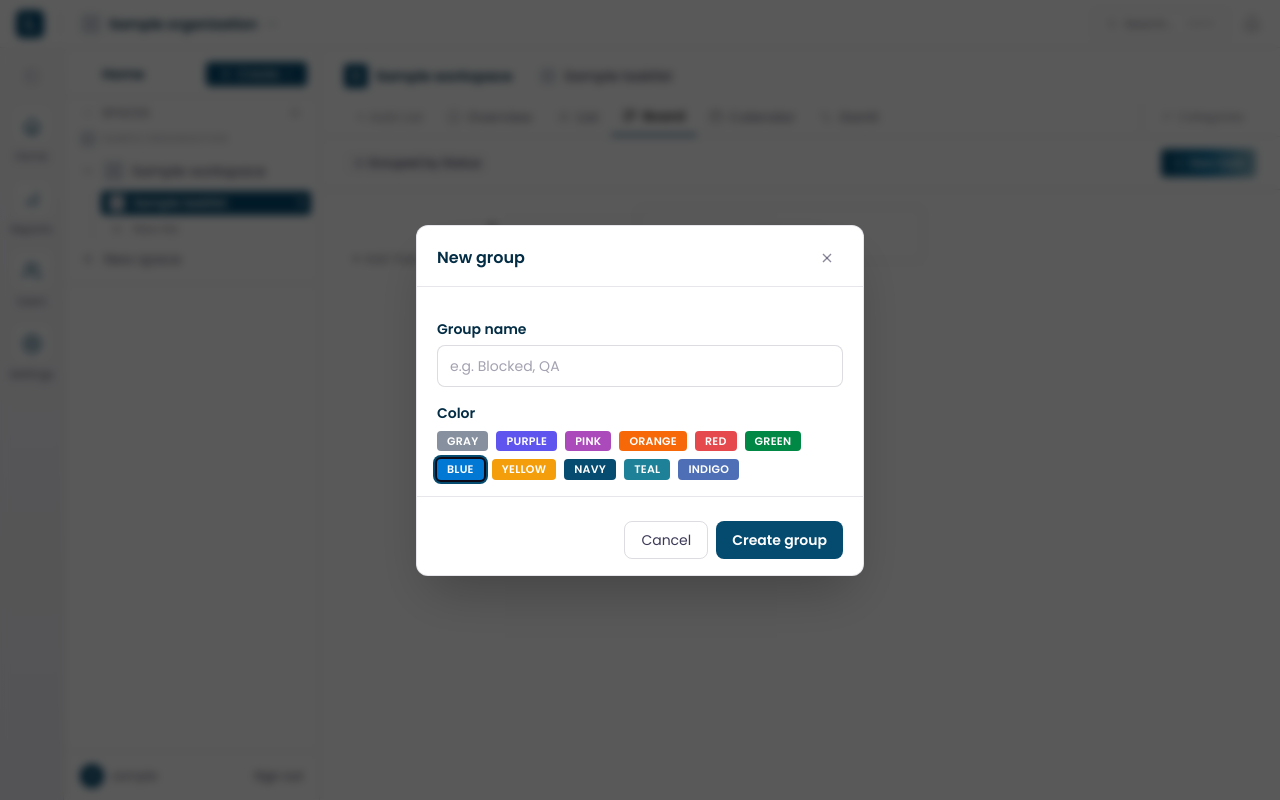
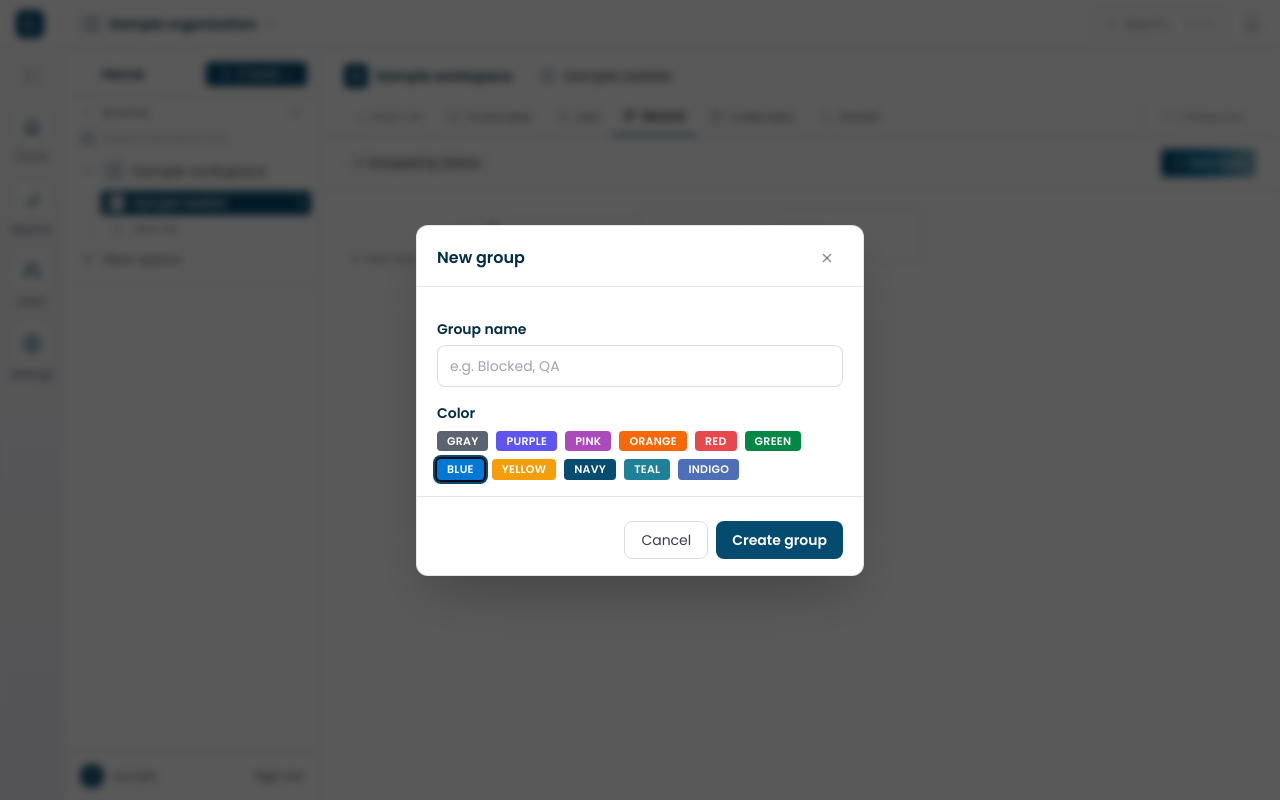
Before and after one commit to Ethan-Ocean-Sevenster426/Recreation-Clickup, a Django app: page /workspaces/lists/1/board/ in a window 1280 px wide, after a click on "Add group". Run offline with Django 5.2, Linux system fonts and the light colour scheme; a user stored in the database is signed in; tables that the repository leaves empty hold one stand-in row (values such as "Sample post"); grey boxes marked "Sample" are stand-in pictures; data that the repository does not hold is empty; some libraries are stand-ins or nearby versions.

Commit message:
Darken gray status pill in light mode for better contrast
Co-Authored-By: Claude Opus 4.6 <noreply@anthropic.com>

```diff
--- a/workspaces/templates/workspaces/base.html
+++ b/workspaces/templates/workspaces/base.html
@@ -92,6 +92,7 @@
         body.theme-light .text-white\/70 { color: rgba(26,22,57,0.70) !important; }
         /* Native select in light mode — but NOT status-pill, inline-select, or priority selects */
         body.theme-light select:not(.status-pill):not(.select-inline):not(.priority-flag) { background-color: #FAFAFC !important; color: rgba(26,22,57,0.85) !important; border-color: rgba(26,22,57,0.15) !important; color-scheme: light; }
+        body.theme-light .status-c-gray { background: #5c6370 !important; }
         body.theme-light select.status-pill { color: #FFFFFF !important; color-scheme: dark; }
         body.theme-light select.select-inline { background: transparent !important; border: none !important; color: rgba(26,22,57,0.70) !important; color-scheme: light; }
         body.theme-light select.priority-flag { border: none !important; color-scheme: light; color: #fff !important; }
```
